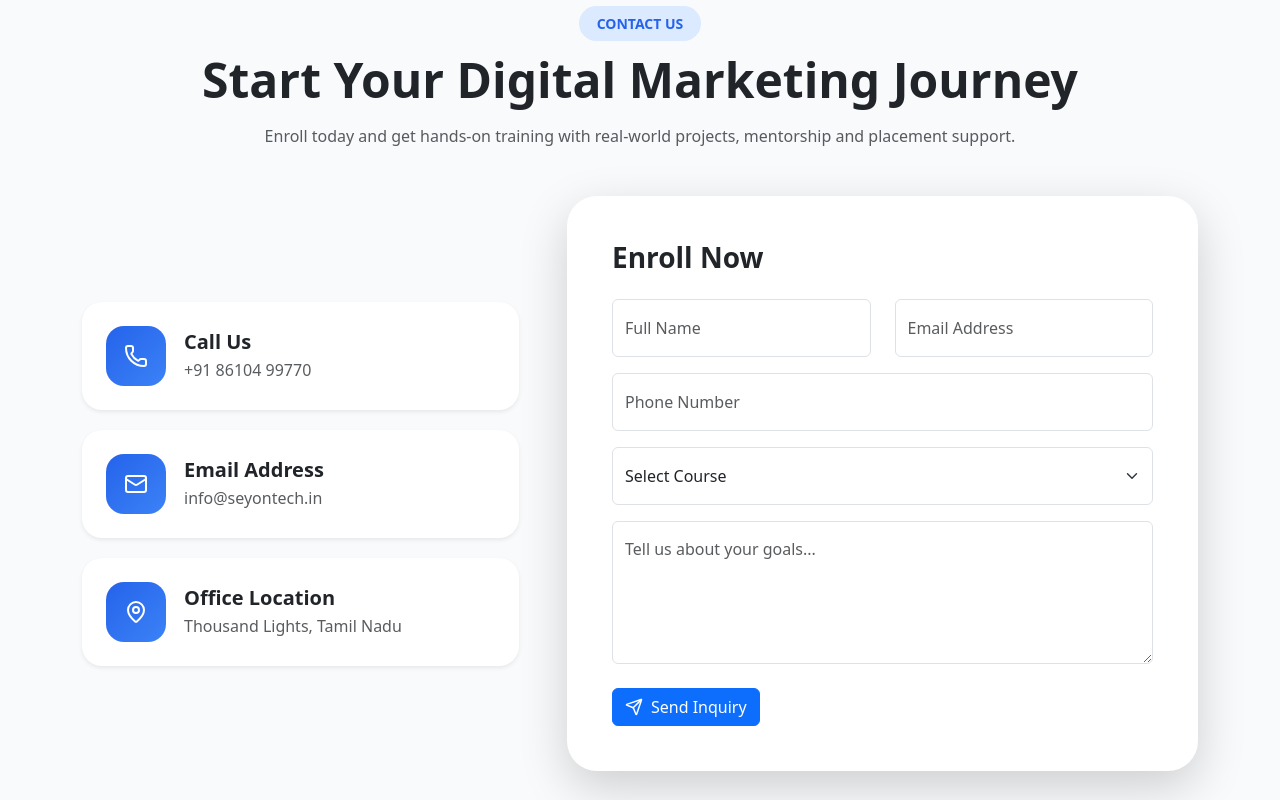
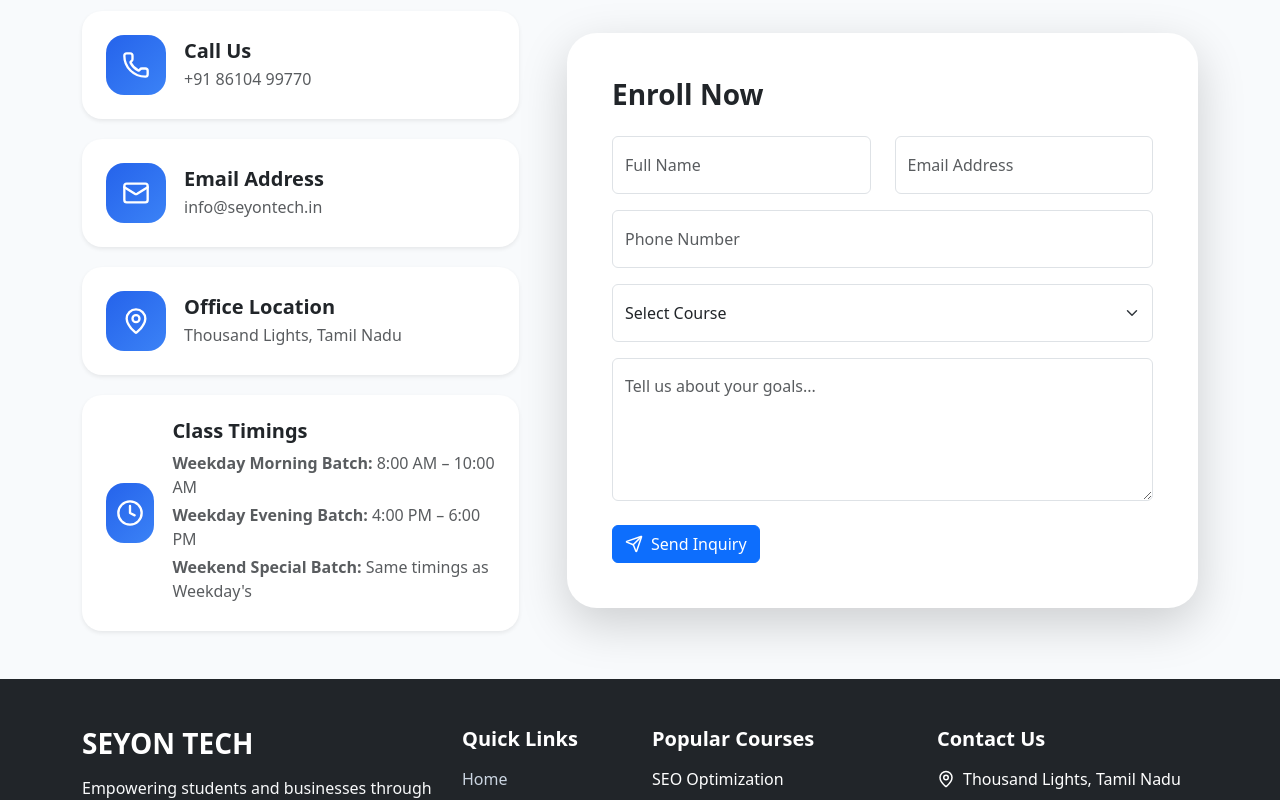
Before and after one commit to seyontechmedia/seyon-digitalmarketing, a React (Vite) app: page / in a window 1280 px wide. Shown: the part 6280-7080 px from the top of the page. Built offline with nearby package versions, Linux system fonts and the light colour scheme.

Commit message:
updated contact

```diff
--- a/src/components/Contact.jsx
+++ b/src/components/Contact.jsx
@@ -1,177 +1,247 @@
-import {
-  Mail,
-  Phone,
-  MapPin,
-  Send,
-} from "lucide-react";
+import { useState } from "react";
+import { Mail, Phone, MapPin, Send, Clock } from "lucide-react";
 
 const Contact = () => {
+  const [formData, setFormData] = useState({
+    fullName: "",
+    email: "",
+    phone: "",
+    course: "",
+    message: "",
+  });
+
+  const [errors, setErrors] = useState({});
+
+  const handleChange = (e) => {
+    const { name, value } = e.target;
+    setFormData({ ...formData, [name]: value });
+  };
+
+  const validate = () => {
+    let newErrors = {};
+
+    if (!formData.fullName.trim()) {
+      newErrors.fullName = "Full Name is required";
+    }
+
+    if (!formData.email) {
+      newErrors.email = "Email is required";
+    } else if (
+      !/^[A-Z0-9._%+-]+@[A-Z0-9.-]+\.[A-Z]{2,}$/i.test(formData.email)
+    ) {
+      newErrors.email = "Invalid email address";
+    }
+
+    if (!formData.phone) {
+      newErrors.phone = "Phone number is required";
+    } else if (!/^\d{10}$/.test(formData.phone)) {
+      newErrors.phone = "Phone number must be 10 digits";
+    }
+
+    if (!formData.course) {
+      newErrors.course = "Please select a course";
+    }
+
+    return newErrors;
+  };
+
+  const classTimings = [
+  {
+    label: "Weekday Morning Batch",
+    time: "8:00 AM – 10:00 AM",
+  },
+  {
+    label: "Weekday Evening Batch",
+    time: "4:00 PM – 6:00 PM",
+  },
+  {
+    label: "Weekend Special Batch",
+    time: "Same timings as Weekday's",
+  },
+];
+
+  const handleSubmit = (e) => {
+    e.preventDefault();
+
+    const validationErrors = validate();
+    setErrors(validationErrors);
+
+    if (Object.keys(validationErrors).length === 0) {
+      const message = `Hello, I want to enroll:
+
+Name: ${formData.fullName}
+Email: ${formData.email}
+Phone: ${formData.phone}
+Course: ${formData.course}
+Message: ${formData.message}`;
+
+      const whatsappUrl = `https://wa.me/918610499770?text=${encodeURIComponent(
+        message
+      )}`;
+
+      window.open(whatsappUrl, "_blank");
+    }
+  };
+
   return (
-    <section
-      id="contact"
-      className="contact-section py-5"
-    >
+    <section id="contact" className="contact-section py-5">
       <div className="container">
-
-        {/* Heading */}
-        <div className="text-center mb-5">
-
-          <span className="contact-tag">
-            CONTACT US
-          </span>
-
-          <h2 className="fw-bold display-5 mt-3">
-            Start Your Digital
-            Marketing Journey
-          </h2>
-
-          <p className="text-muted mt-3">
-            Enroll today and get hands-on
-            training with real-world projects,
-            mentorship and placement support.
-          </p>
-
-        </div>
 
         <div className="row g-5 align-items-center">
 
-          {/* Left Content */}
+          {/* ✅ LEFT SIDE */}
           <div className="col-lg-5">
-
             <div className="contact-info">
 
-              {/* Info Card */}
               <div className="info-card shadow-sm">
-
                 <div className="info-icon">
-                  <Phone size={24} />
+                  <Phone size={28} />
                 </div>
-
                 <div>
-                  <h5 className="fw-bold mb-1">
-                    Call Us
-                  </h5>
-
+                  <h5 className="fw-bold mb-1">Call Us</h5>
                   <p className="text-muted mb-0">
                     +91 86104 99770
                   </p>
                 </div>
-
               </div>
 
-              {/* Info Card */}
               <div className="info-card shadow-sm">
-
                 <div className="info-icon">
-                  <Mail size={24} />
+                  <Mail size={28} />
                 </div>
-
                 <div>
-                  <h5 className="fw-bold mb-1">
-                    Email Address
-                  </h5>
-
+                  <h5 className="fw-bold mb-1">Email Address</h5>
                   <p className="text-muted mb-0">
                     info@seyontech.in
                   </p>
                 </div>
-
               </div>
 
-              {/* Info Card */}
               <div className="info-card shadow-sm">
-
                 <div className="info-icon">
-                  <MapPin size={24} />
+                  <MapPin size={28} />
                 </div>
-
                 <div>
-                  <h5 className="fw-bold mb-1">
-                    Office Location
-                  </h5>
-
+                  <h5 className="fw-bold mb-1">Office Location</h5>
                   <p className="text-muted mb-0">
                     Thousand Lights, Tamil Nadu
                   </p>
                 </div>
+              </div>
 
+              {/* ✅ CLASS TIMINGS CARD (DYNAMIC) */}
+              <div className="info-card shadow-sm">
+                <div className="info-icon">
+                  <Clock size={28} />
+                </div>
+
+                <div>
+                  <h5 className="fw-bold mb-2">
+                    Class Timings
+                  </h5>
+
+                  {classTimings.map((item, index) => (
+                    <p key={index} className="text-muted mb-1">
+                      <strong>{item.label}:</strong> {item.time}
+                    </p>
+                  ))}
+                </div>
               </div>
 
             </div>
           </div>
 
-          {/* Right Form */}
+          {/* ✅ RIGHT SIDE (FORM) */}
           <div className="col-lg-7">
+            <div className="contact-form-wrapper shadow-lg">
+              <h3 className="fw-bold mb-4">Enroll Now</h3>
 
-            <div className="contact-form-wrapper shadow-lg">
-
-              <h3 className="fw-bold mb-4">
-                Enroll Now
-              </h3>
-
-              <form onSubmit={(e) => e.preventDefault()}>
+              <form onSubmit={handleSubmit} noValidate>
 
                 <div className="row">
-
                   <div className="col-md-6">
                     <input
                       type="text"
+                      name="fullName"
                       className="form-control custom-input"
                       placeholder="Full Name"
+                      value={formData.fullName}
+                      onChange={handleChange}
                     />
+                    {errors.fullName && (
+                      <small className="text-danger">
+                        {errors.fullName}
+                      </small>
+                    )}
                   </div>
 
                   <div className="col-md-6">
                     <input
                       type="email"
+                      name="email"
                       className="form-control custom-input"
                       placeholder="Email Address"
+                      value={formData.email}
+                      onChange={handleChange}
                     />
+                    {errors.email && (
+                      <small className="text-danger">
+                        {errors.email}
+                      </small>
+                    )}
                   </div>
-
                 </div>
 
                 <input
                   type="text"
+                  name="phone"
                   className="form-control custom-input mt-3"
                   placeholder="Phone Number"
+                  value={formData.phone}
+                  onChange={handleChange}
                 />
+                {errors.phone && (
+                  <small className="text-danger">
+                    {errors.phone}
+                  </small>
+                )}
 
                 <select
+                  name="course"
                   className="form-select custom-input mt-3"
+                  value={formData.course}
+                  onChange={handleChange}
                 >
-                  <option>
-                    Select Course
-                  </option>
-
-                  <option>
+                  <option value="">Select Course</option>
+                  <option value="AI + Digital Marketing">
                     AI + Digital Marketing
                   </option>
-
-
                 </select>
+                {errors.course && (
+                  <small className="text-danger">
+                    {errors.course}
+                  </small>
+                )}
 
                 <textarea
+                  name="message"
                   rows="5"
                   className="form-control custom-input mt-3"
                   placeholder="Tell us about your goals..."
+                  value={formData.message}
+                  onChange={handleChange}
                 ></textarea>
 
-                <a
-                  href="https://wa.me/918610499770"
-                  target="_blank"
-
-                  rel="noopener noreferrer"
+                <button
+                  type="submit"
                   className="btn btn-primary submit-btn mt-4 d-inline-flex align-items-center gap-2"
                 >
                   <Send size={18} />
                   Send Inquiry
-                </a>
+                </button>
 
               </form>
-
             </div>
-
           </div>
 
         </div>
```
